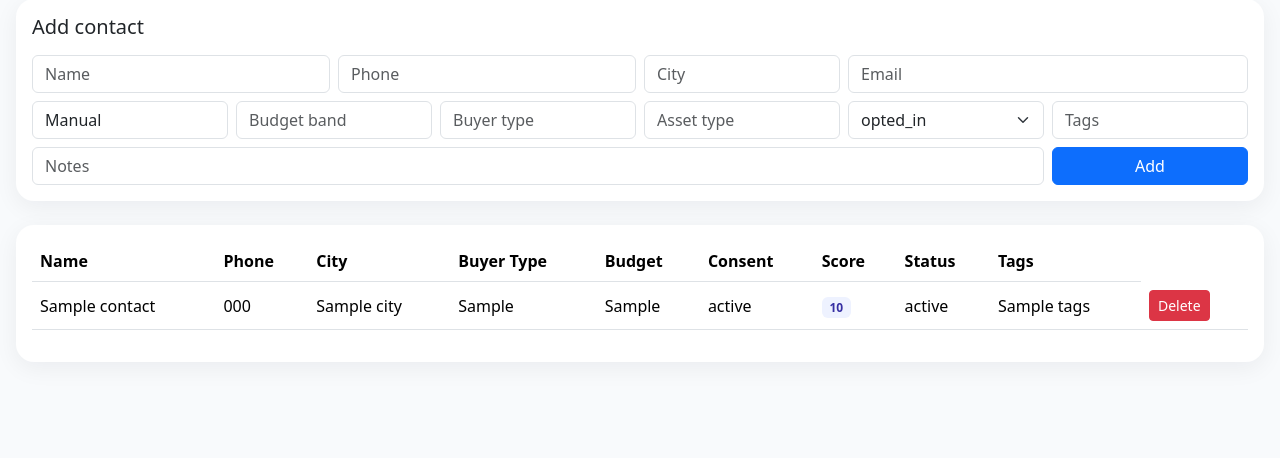
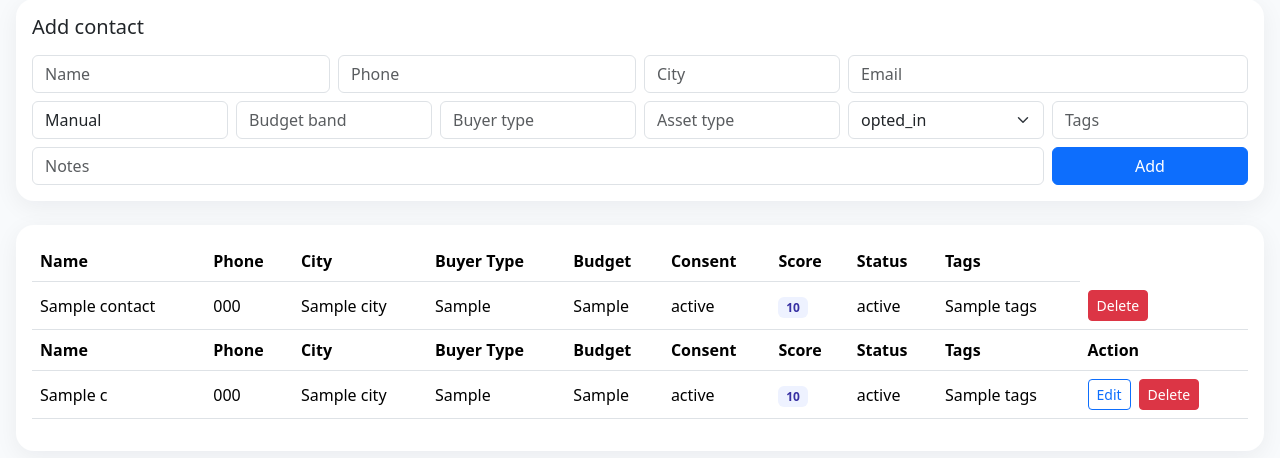
Before and after one commit to Infoagnayi/Downloads-hni_crm_option_a-, a Flask app: template templates/contacts.html in a window 1280 px wide. Shown: the part 165-623 px from the top of the page. Run offline with Flask 3, Linux system fonts and the light colour scheme; the template is opened without the code that fills it: most values are stand-ins (such as "Sample title", 1, 10 or a date in 2020).

Commit message:
Update contacts.html

```diff
--- a/templates/contacts.html
+++ b/templates/contacts.html
@@ -59,6 +59,36 @@
     </form>
   </td>
 </tr>        {% endfor %}
+   <tr>
+  <th>Name</th>
+  <th>Phone</th>
+  <th>City</th>
+  <th>Buyer Type</th>
+  <th>Budget</th>
+  <th>Consent</th>
+  <th>Score</th>
+  <th>Status</th>
+  <th>Tags</th>
+  <th>Action</th>
+</tr>
+<tr>
+  <td>{{ c.name }}</td>
+  <td>{{ c.phone }}</td>
+  <td>{{ c.city }}</td>
+  <td>{{ c.buyer_type }}</td>
+  <td>{{ c.budget_band }}</td>
+  <td>{{ c.consent_status }}</td>
+  <td><span class="badge badge-soft">{{ c.hni_score }}</span></td>
+  <td>{{ c.status }}</td>
+  <td>{{ c.tags }}</td>
+  <td class="d-flex gap-2">
+    <a href="{{ url_for('edit_contact', contact_id=c.id) }}" class="btn btn-sm btn-outline-primary">Edit</a>
+
+    <form method="post" action="{{ url_for('delete_contact', contact_id=c.id) }}" onsubmit="return confirm('Delete this contact?');">
+      <button type="submit" class="btn btn-sm btn-danger">Delete</button>
+    </form>
+  </td>
+</tr>
       </tbody>
     </table>
   </div>
```
